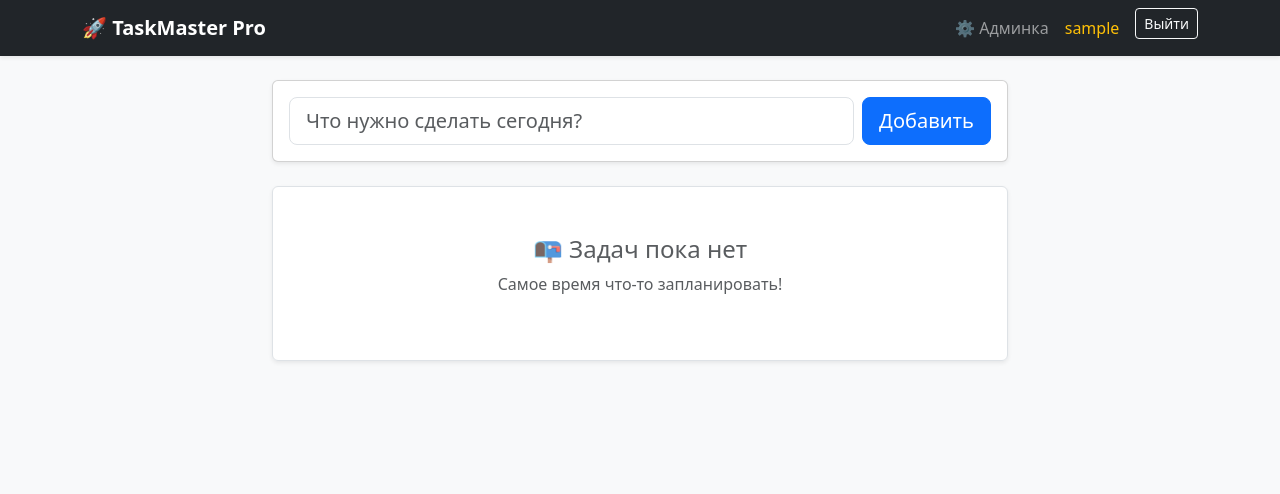
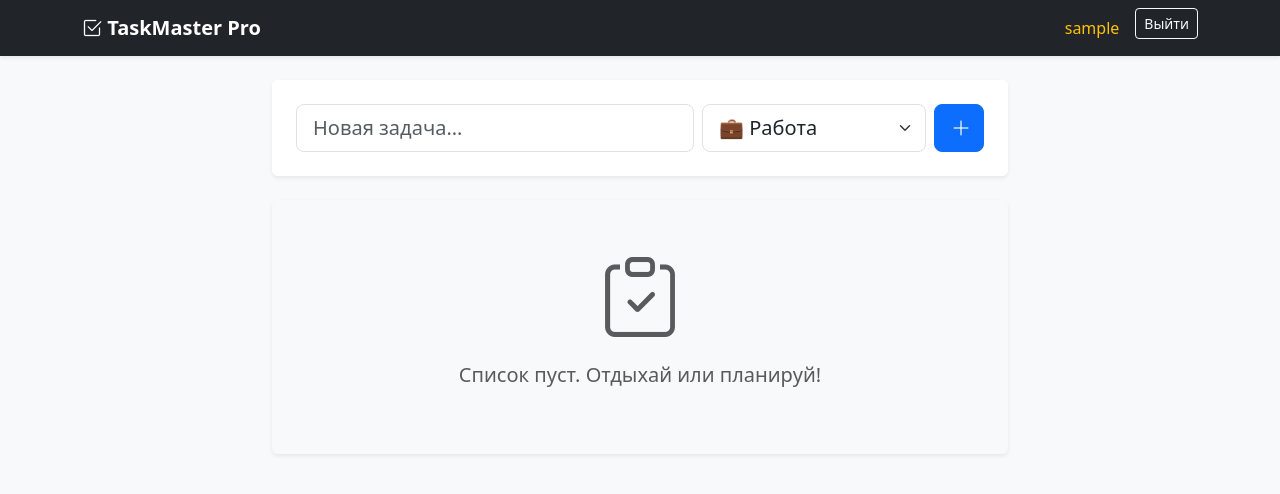
Before and after one commit to KoshFromVorlon/flask_pro_taskmanager, a Flask app: page / in a window 1280 px wide. Shown: the top 494 px of the page. Run offline with Flask 3, Linux system fonts and the light colour scheme; the visitor is signed in with stand-in values (Sample User, id 1); data that the repository does not hold is empty.

Commit message:
pro design improvement

```diff
--- a/app/models.py
+++ b/app/models.py
@@ -1,7 +1,6 @@
 from . import db
 from flask_login import UserMixin
 from datetime import datetime
-
 
 class User(UserMixin, db.Model):
     id = db.Column(db.Integer, primary_key=True)
@@ -10,10 +9,10 @@ class User(UserMixin, db.Model):
     is_admin = db.Column(db.Boolean, default=False)
     tasks = db.relationship('Task', backref='author', lazy=True)
 
-
 class Task(db.Model):
     id = db.Column(db.Integer, primary_key=True)
     content = db.Column(db.String(200), nullable=False)
+    category = db.Column(db.String(50), default='Другое')  # Новое поле
     completed = db.Column(db.Boolean, default=False)
     date_created = db.Column(db.DateTime, default=datetime.utcnow)
     user_id = db.Column(db.Integer, db.ForeignKey('user.id'), nullable=False)
--- a/app/routes.py
+++ b/app/routes.py
@@ -19,7 +19,7 @@ def register():
             return redirect(url_for('main.register'))
 
         user = User(username=username, password=generate_password_hash(password, method='scrypt'))
-        # Первый юзер - админ
+        # Первый пользователь становится админом
         if User.query.count() == 0: user.is_admin = True
 
         db.session.add(user)
@@ -60,13 +60,16 @@ def logout():
 def index():
     if request.method == 'POST':
         content = request.form.get('content')
+        category = request.form.get('category')
+
         if content:
-            new_task = Task(content=content, author=current_user)
+            new_task = Task(content=content, category=category, author=current_user)
             db.session.add(new_task)
             db.session.commit()
             flash('Задача добавлена!', 'success')
             return redirect(url_for('main.index'))
 
+    # Сортировка: сначала незавершенные, потом новые
     tasks = Task.query.filter_by(user_id=current_user.id).order_by(Task.completed, Task.date_created.desc()).all()
     return render_template('index.html', tasks=tasks)
 
--- a/app/static/script.js
+++ b/app/static/script.js
@@ -1,6 +1,7 @@
 async function toggleTask(id) {
     const row = document.getElementById(`task-${id}`);
-    const checkbox = row.querySelector('input[type="checkbox"]');
+    const icon = row.querySelector('.task-icon');
+    const text = row.querySelector('.task-text');
 
     try {
         const response = await fetch(`/toggle/${id}`, { method: 'POST' });
@@ -8,11 +9,19 @@ async function toggleTask(id) {
 
         if (data.success) {
             if (data.completed) {
-                row.classList.add('bg-light', 'text-decoration-line-through', 'text-muted');
-                checkbox.checked = true;
+                // Стала выполнена
+                row.classList.add('bg-light', 'opacity-75');
+                text.classList.add('text-decoration-line-through', 'text-muted');
+
+                icon.classList.remove('bi-circle', 'text-secondary');
+                icon.classList.add('bi-check-circle-fill', 'text-success');
             } else {
-                row.classList.remove('bg-light', 'text-decoration-line-through', 'text-muted');
-                checkbox.checked = false;
+                // Вернули в работу
+                row.classList.remove('bg-light', 'opacity-75');
+                text.classList.remove('text-decoration-line-through', 'text-muted');
+
+                icon.classList.remove('bi-check-circle-fill', 'text-success');
+                icon.classList.add('bi-circle', 'text-secondary');
             }
         }
     } catch (error) {
--- a/app/templates/base.html
+++ b/app/templates/base.html
@@ -5,20 +5,25 @@
     <meta name="viewport" content="width=device-width, initial-scale=1">
     <title>Pro TaskManager</title>
     <link href="https://cdn.jsdelivr.net/npm/bootstrap@5.3.0/dist/css/bootstrap.min.css" rel="stylesheet">
+    <link rel="stylesheet" href="https://cdn.jsdelivr.net/npm/bootstrap-icons@1.10.0/font/bootstrap-icons.css">
     <link rel="stylesheet" href="{{ url_for('static', filename='style.css') }}">
 </head>
 <body class="bg-light">
 
     <nav class="navbar navbar-expand-lg navbar-dark bg-dark mb-4 shadow-sm">
         <div class="container">
-            <a class="navbar-brand fw-bold" href="/">🚀 TaskMaster Pro</a>
+            <a class="navbar-brand fw-bold" href="/">
+                <i class="bi bi-check2-square"></i> TaskMaster Pro
+            </a>
             <button class="navbar-toggler" type="button" data-bs-toggle="collapse" data-bs-target="#navbarNav">
                 <span class="navbar-toggler-icon"></span>
             </button>
             <div class="collapse navbar-collapse" id="navbarNav">
                 <ul class="navbar-nav ms-auto">
                     {% if current_user.is_authenticated %}
-                        <li class="nav-item"><a class="nav-link" href="/admin">⚙️ Админка</a></li>
+                        {% if current_user.is_admin %}
+                        <li class="nav-item"><a class="nav-link" href="/admin"><i class="bi bi-gear"></i> Админка</a></li>
+                        {% endif %}
                         <li class="nav-item"><span class="nav-link text-warning">{{ current_user.username }}</span></li>
                         <li class="nav-item"><a class="btn btn-outline-light btn-sm ms-2" href="/logout">Выйти</a></li>
                     {% else %}
--- a/app/templates/index.html
+++ b/app/templates/index.html
@@ -4,34 +4,71 @@
 <div class="row justify-content-center">
     <div class="col-md-8">
 
-        <div class="card shadow-sm mb-4">
-            <div class="card-body">
-                <form method="POST" class="d-flex gap-2">
-                    <input type="text" name="content" class="form-control form-control-lg" placeholder="Что нужно сделать сегодня?" required>
-                    <button type="submit" class="btn btn-primary btn-lg">Добавить</button>
+        <div class="card shadow-sm mb-4 border-0">
+            <div class="card-body p-4 bg-white rounded">
+                <form method="POST" class="row g-2">
+                    <div class="col-md-7">
+                        <input type="text" name="content" class="form-control form-control-lg" placeholder="Новая задача..." required>
+                    </div>
+                    <div class="col-md-4">
+                        <select name="category" class="form-select form-select-lg">
+                            <option value="Работа">💼 Работа</option>
+                            <option value="Дом">🏠 Дом</option>
+                            <option value="Учеба">🎓 Учеба</option>
+                            <option value="Покупки">🛒 Покупки</option>
+                            <option value="Важное">🔥 Важное</option>
+                        </select>
+                    </div>
+                    <div class="col-md-1">
+                        <button type="submit" class="btn btn-primary btn-lg w-100 h-100" title="Добавить">
+                            <i class="bi bi-plus-lg"></i>
+                        </button>
+                    </div>
                 </form>
             </div>
         </div>
 
         <div class="list-group shadow-sm">
             {% if not tasks %}
-                <div class="list-group-item text-center text-muted py-5">
-                    <h4>📭 Задач пока нет</h4>
-                    <p>Самое время что-то запланировать!</p>
+                <div class="text-center py-5 text-muted">
+                    <i class="bi bi-clipboard-check display-1"></i>
+                    <p class="mt-3 fs-5">Список пуст. Отдыхай или планируй!</p>
                 </div>
             {% endif %}
 
             {% for task in tasks %}
-            <div class="list-group-item d-flex justify-content-between align-items-center task-item {% if task.completed %}bg-light text-decoration-line-through text-muted{% endif %}" id="task-{{ task.id }}">
+            <div class="list-group-item d-flex justify-content-between align-items-center p-3 task-item {% if task.completed %}bg-light opacity-75{% endif %}" id="task-{{ task.id }}">
+
                 <div class="d-flex align-items-center gap-3 w-100" style="cursor: pointer;" onclick="toggleTask({{ task.id }})">
-                    <input type="checkbox" class="form-check-input mt-0" {% if task.completed %}checked{% endif %} disabled>
-                    <span class="fs-5">{{ task.content }}</span>
+
+                    <i class="bi {% if task.completed %}bi-check-circle-fill text-success{% else %}bi-circle text-secondary{% endif %} fs-4 task-icon"></i>
+
+                    <div class="w-100">
+                        <div class="d-flex justify-content-between align-items-center">
+                            <span class="fs-5 task-text {% if task.completed %}text-decoration-line-through text-muted{% endif %}">
+                                {{ task.content }}
+                            </span>
+                        </div>
+
+                        <div class="mt-1 d-flex align-items-center gap-2">
+                            <span class="badge rounded-pill
+                                {% if task.category == 'Работа' %}bg-primary
+                                {% elif task.category == 'Важное' %}bg-danger
+                                {% elif task.category == 'Дом' %}bg-success
+                                {% elif task.category == 'Покупки' %}bg-warning text-dark
+                                {% else %}bg-secondary{% endif %}">
+                                {{ task.category }}
+                            </span>
+                            <small class="text-muted" style="font-size: 0.8em;">
+                                <i class="bi bi-clock"></i> {{ task.date_created.strftime('%d.%m %H:%M') }}
+                            </small>
+                        </div>
+                    </div>
                 </div>
 
-                <div class="d-flex gap-2">
-                    <small class="text-secondary text-nowrap align-self-center">{{ task.date_created.strftime('%H:%M') }}</small>
-                    <a href="/delete/{{ task.id }}" class="btn btn-outline-danger btn-sm border-0">✕</a>
-                </div>
+                <a href="/delete/{{ task.id }}" class="btn btn-outline-danger border-0 rounded-circle ms-2" title="Удалить">
+                    <i class="bi bi-trash"></i>
+                </a>
             </div>
             {% endfor %}
         </div>
```
